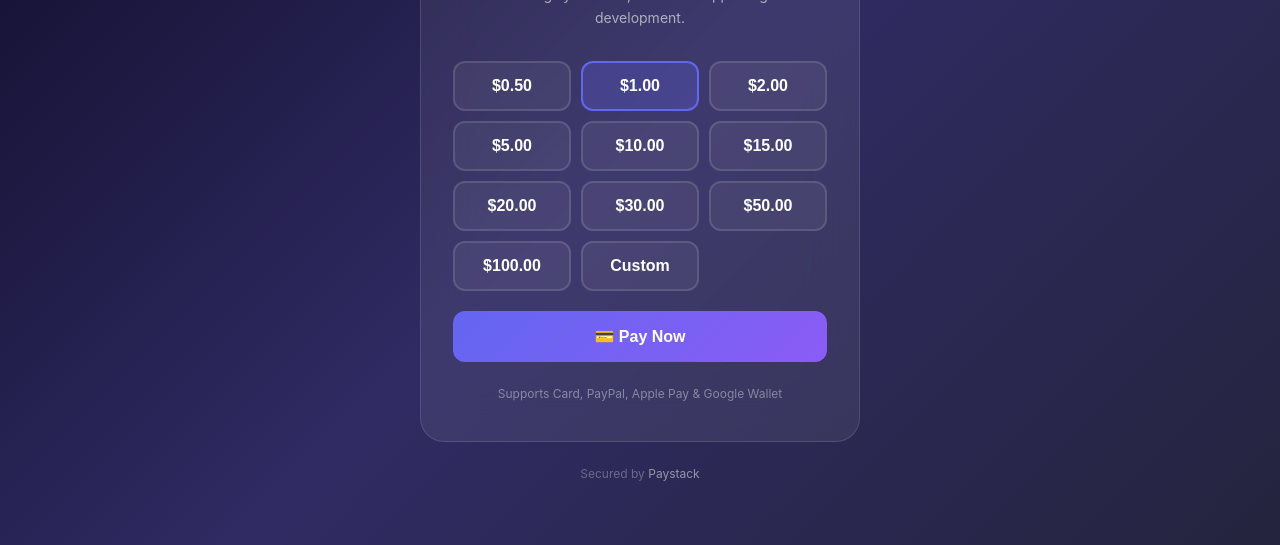
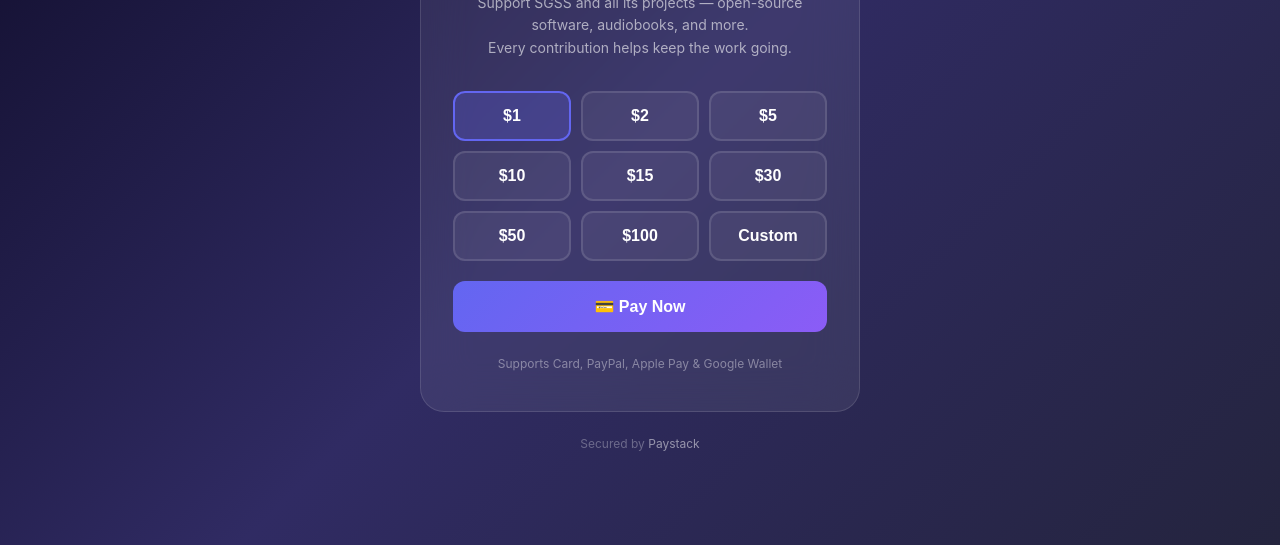
Before and after one commit to Walusimbi-Leon1/voice-support, a plain HTML site: page index.html in a window 1280 px wide. Shown: the part 255-800 px from the top of the page. Drawn offline with Linux system fonts and the light colour scheme.

Commit message:
Update: Support SGSS branding, amounts $1-$100 in 3 rows

```diff
--- a/index.html
+++ b/index.html
@@ -3,7 +3,7 @@
 <head>
     <meta charset="UTF-8">
     <meta name="viewport" content="width=device-width, initial-scale=1.0">
-    <title>Support — Developer Dashboard</title>
+    <title>Support SGSS</title>
     <script src="https://js.paystack.co/v1/inline.js"></script>
     <style>
         * { margin: 0; padding: 0; box-sizing: border-box; }
@@ -172,23 +172,21 @@
         <div class="card">
             <div id="payment-form">
                 <div class="icon">💜</div>
-                <h1>Support the Developer</h1>
+                <h1>Support SGSS</h1>
                 <p class="subtitle">
-                    This app is free, open-source, and built with love.<br>
-                    If it brings you value, consider supporting its development.
+                    Support SGSS and all its projects — open-source software, audiobooks, and more.<br>
+                    Every contribution helps keep the work going.
                 </p>
 
                 <div class="amounts">
-                    <button class="amount-btn" data-amount="0.50" onclick="selectAmount(this)">$0.50</button>
-                    <button class="amount-btn selected" data-amount="1" onclick="selectAmount(this)">$1.00</button>
-                    <button class="amount-btn" data-amount="2" onclick="selectAmount(this)">$2.00</button>
-                    <button class="amount-btn" data-amount="5" onclick="selectAmount(this)">$5.00</button>
-                    <button class="amount-btn" data-amount="10" onclick="selectAmount(this)">$10.00</button>
-                    <button class="amount-btn" data-amount="15" onclick="selectAmount(this)">$15.00</button>
-                    <button class="amount-btn" data-amount="20" onclick="selectAmount(this)">$20.00</button>
-                    <button class="amount-btn" data-amount="30" onclick="selectAmount(this)">$30.00</button>
-                    <button class="amount-btn" data-amount="50" onclick="selectAmount(this)">$50.00</button>
-                    <button class="amount-btn" data-amount="100" onclick="selectAmount(this)">$100.00</button>
+                    <button class="amount-btn selected" data-amount="1" onclick="selectAmount(this)">$1</button>
+                    <button class="amount-btn" data-amount="2" onclick="selectAmount(this)">$2</button>
+                    <button class="amount-btn" data-amount="5" onclick="selectAmount(this)">$5</button>
+                    <button class="amount-btn" data-amount="10" onclick="selectAmount(this)">$10</button>
+                    <button class="amount-btn" data-amount="15" onclick="selectAmount(this)">$15</button>
+                    <button class="amount-btn" data-amount="30" onclick="selectAmount(this)">$30</button>
+                    <button class="amount-btn" data-amount="50" onclick="selectAmount(this)">$50</button>
+                    <button class="amount-btn" data-amount="100" onclick="selectAmount(this)">$100</button>
                     <button class="amount-btn" data-amount="0" onclick="selectCustom()">Custom</button>
                 </div>
 
```
